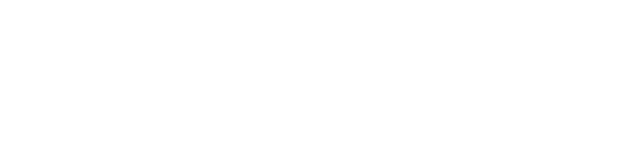
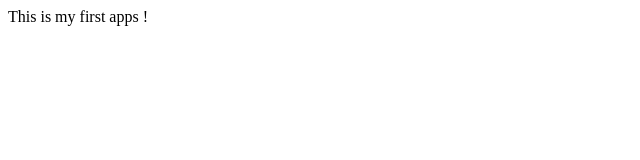
Before and after one commit to haryanto019/GitTutorial, a plain HTML site: page index.html in a window 1280 px wide. Shown: the whole page, without its empty margins (0-640 px from the left). Drawn offline with Linux system fonts and the light colour scheme.

Commit message:
index changed

```diff
--- a/index.html
+++ b/index.html
@@ -6,6 +6,6 @@
         <script src="app.js"></script>
     </head>
     <body>
-
+        This is my first apps !
     </body>
 </html>
```
